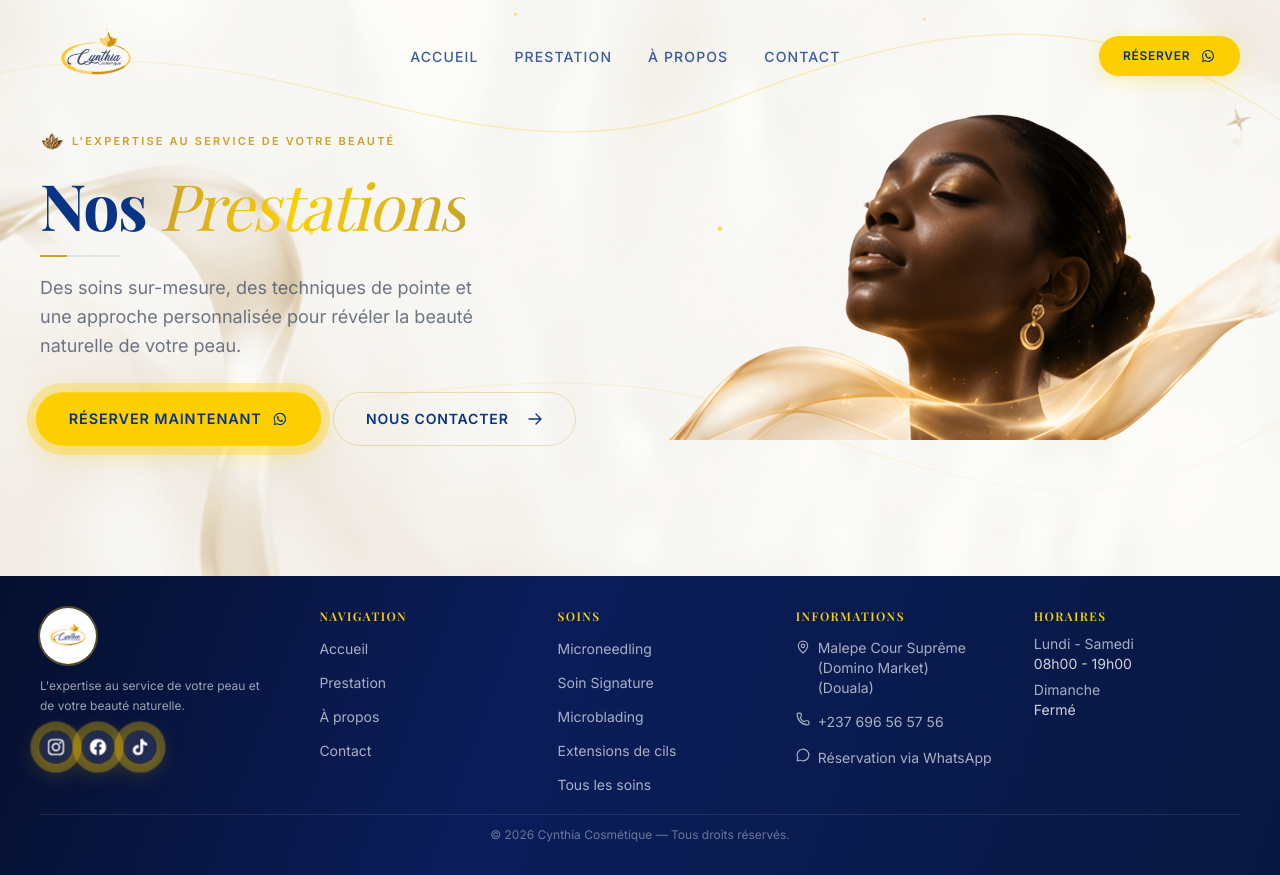
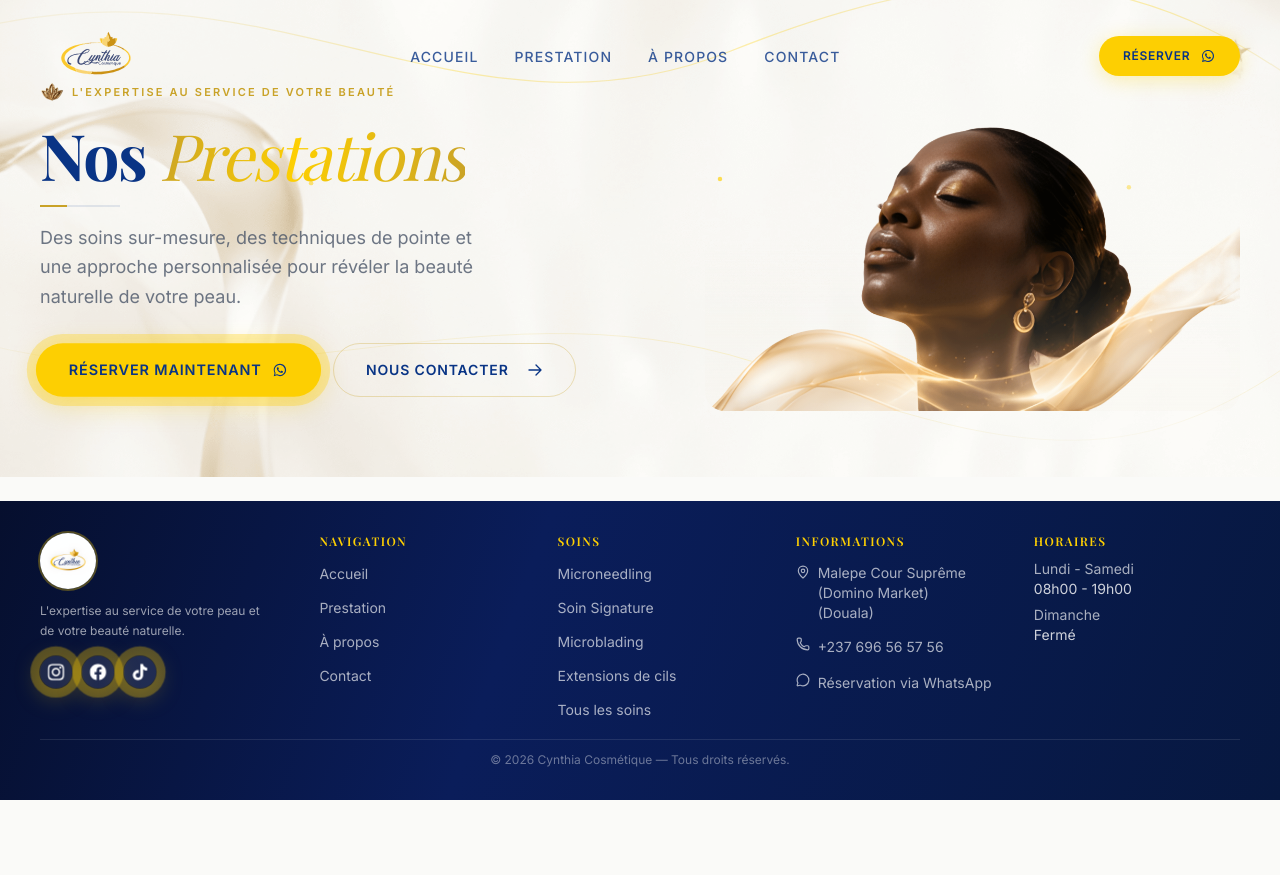
Before and after one commit to kenryalonzo/com.cythia.dev, a Next.js app: page /prestation in a window 1280 px wide. After the commit the page ends 800 px from the top, so only its background shows below. Built offline with nearby package versions, Linux system fonts and the light colour scheme.

Commit message:
feat(PrestationHero): simplify layout structure and enhance responsiveness

```diff
--- a/components/PrestationHero.tsx
+++ b/components/PrestationHero.tsx
@@ -12,12 +12,11 @@ import { cn } from "@/lib/utils";
 
 /**
  * PrestationHero — Refined hero for the services page.
- * Height is adjusted to align perfectly with the portrait cut-off at the neck level.
- * Homogenized with Home Hero spacing and typography.
+ * Height is naturally determined by the portrait image (no fixed height).
  */
 export function PrestationHero() {
   return (
-    <section className="relative sm:min-h-[540px] w-full overflow-hidden bg-ivory lg:h-[72vh] lg:min-h-[560px]">
+    <section className="relative w-full overflow-hidden bg-ivory">
       {/* ─── Layer 1: Global Silk Background ─── */}
       <div className="absolute inset-0 z-0">
         <Image
@@ -33,34 +32,11 @@ export function PrestationHero() {
       {/* Filaments dorés */}
       <Filaments intensity="subtle" />
 
-      {/* ─── Layer 2: Main Portrait (Right) ─── */}
-      <div
-        className="absolute right-0 z-10 hidden h-[80%] w-[48%] lg:block"
-        style={{ top: "2%" }}
-      >
-        <motion.div
-          initial={{ opacity: 0, x: 50, scale: 0.95 }}
-          animate={{ opacity: 1, x: 0, scale: 1 }}
-          transition={{
-            duration: 1.2,
-            ease: [0.22, 1, 0.36, 1],
-            delay: 0.1,
-          }}
-          className="relative h-full w-full"
-        >
-          <Image
-            src="/assets/images/hero-right-image.png"
-            alt="Portrait Cynthia Cosmétique"
-            fill
-            priority
-            className="object-contain object-right"
-          />
-        </motion.div>
-      </div>
-
-      {/* ─── Layer 3: Content (Left) ─── */}
-      <div className="container-luxe relative z-20 flex h-full flex-col justify-center pt-28 pb-10 lg:pt-0 lg:pb-0">
-        <div className="flex max-w-2xl flex-col gap-3 lg:max-w-xl lg:gap-4 xl:max-w-2xl">
+      {/* ─── Layer 2: Content + Image Grid ─── */}
+      <div className="container-luxe relative z-20 flex min-h-[540px] flex-col justify-center pt-28 pb-10 sm:min-h-[600px] lg:min-h-0 lg:pt-0 lg:pb-0">
+        <div className="grid grid-cols-1 items-center gap-6 lg:grid-cols-[1.2fr_1fr]">
+          {/* ─── Colonne gauche — Texte ─── */}
+          <div className="flex flex-col gap-3 py-8 lg:py-16 lg:gap-4 xl:py-20">
             {/* Eyebrow — collé au titre */}
             <Reveal direction="down" delay={0.2}>
               <div className="flex items-center gap-2">
@@ -75,14 +51,14 @@ export function PrestationHero() {
                   />
                 </div>
                 <span className="eyebrow !text-[10px] !tracking-[0.2em] text-gold-deep/80 sm:!text-[11px]">
-                L&apos;expertise au service de votre beauté
+                  L'expertise au service de votre beauté
                 </span>
               </div>
             </Reveal>
 
             {/* Title */}
             <Reveal delay={0.3}>
-            <h1 className="font-display text-2xl font-bold leading-[1.08] tracking-tight text-royal sm:text-3xl md:text-5xl lg:text-6xl xl:text-[4rem]">
+              <h1 className="font-display text-2xl font-bold leading-[1.08] tracking-tight text-royal sm:text-3xl md:text-5xl lg:text-5xl xl:text-[4rem]">
                 <span>Nos</span>{" "}
                 <span className="text-gradient-gold font-normal italic">
                   Prestations
@@ -99,7 +75,7 @@ export function PrestationHero() {
 
             {/* Description */}
             <Reveal delay={0.5}>
-            <p className="max-w-md text-xs leading-relaxed text-slate-ink/80 sm:text-sm md:text-base lg:text-lg">
+              <p className="max-w-md text-xs leading-relaxed text-slate-ink/80 sm:text-sm md:text-base lg:text-base xl:text-lg">
                 Des soins sur-mesure, des techniques de pointe et une approche
                 personnalisée pour révéler la beauté naturelle de votre peau.
               </p>
@@ -143,6 +119,34 @@ export function PrestationHero() {
               </div>
             </Reveal>
           </div>
+
+          {/* ─── Colonne droite — Portrait ─── */}
+          <Reveal direction="right" delay={0.15} className="hidden lg:block">
+            <motion.div
+              initial={{ opacity: 0, x: 50, scale: 0.95 }}
+              animate={{ opacity: 1, x: 0, scale: 1 }}
+              transition={{
+                duration: 1.2,
+                ease: [0.22, 1, 0.36, 1],
+                delay: 0.1,
+              }}
+              className="relative w-full overflow-hidden rounded-2xl"
+              style={{ aspectRatio: "2048/1320" }}
+            >
+              <Image
+                src="/assets/images/hero-right-image.png"
+                alt="Portrait Cynthia Cosmétique"
+                fill
+                priority
+                className="object-cover object-[45%_20%]"
+              />
+              <div
+                aria-hidden
+                className="bg-portrait-overlay pointer-events-none absolute inset-0"
+              />
+            </motion.div>
+          </Reveal>
+        </div>
       </div>
 
       {/* Mobile Portrait Background (Faded) */}
```
Lines whose indentation alone changed are shown as unchanged.
